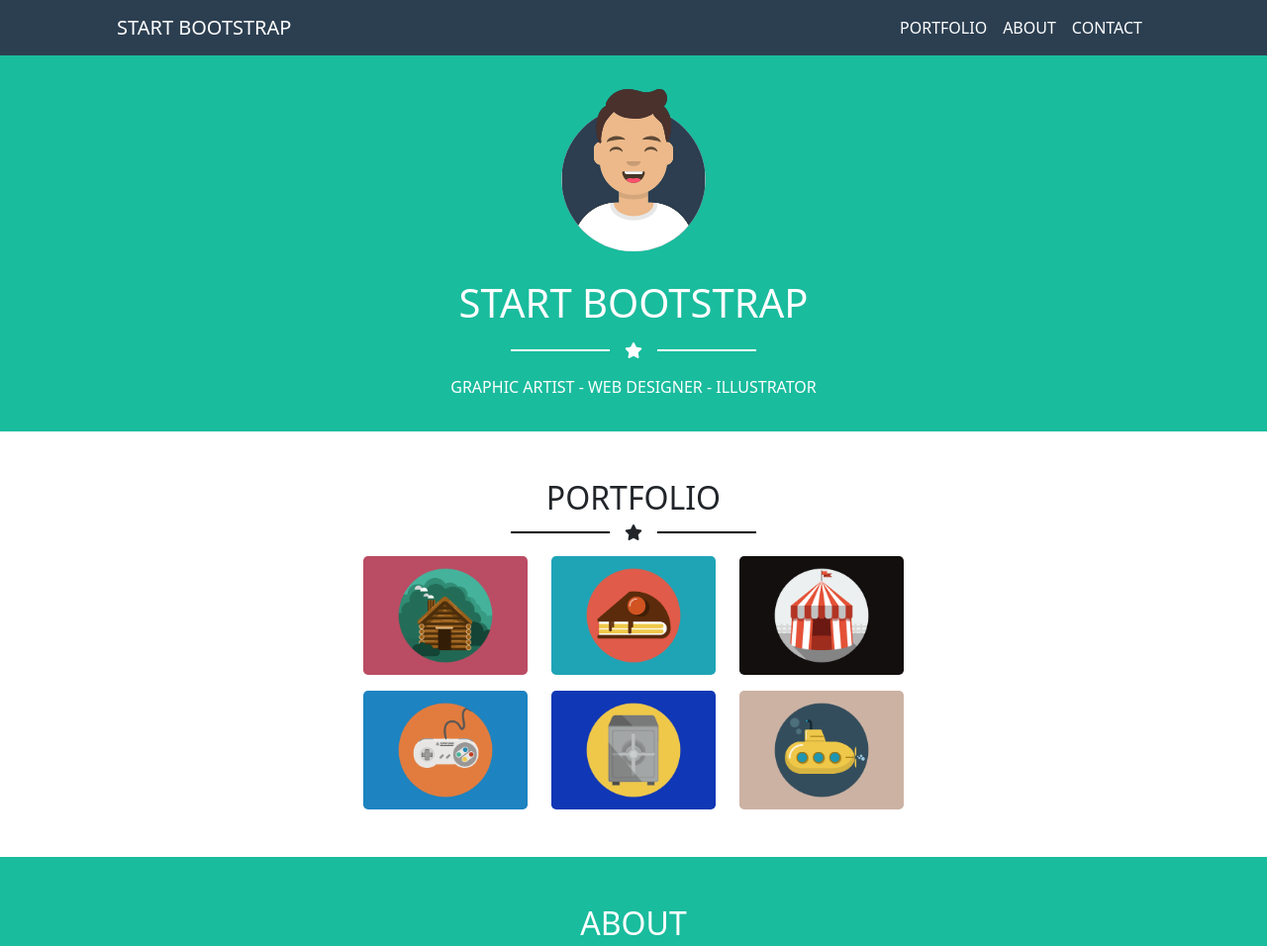
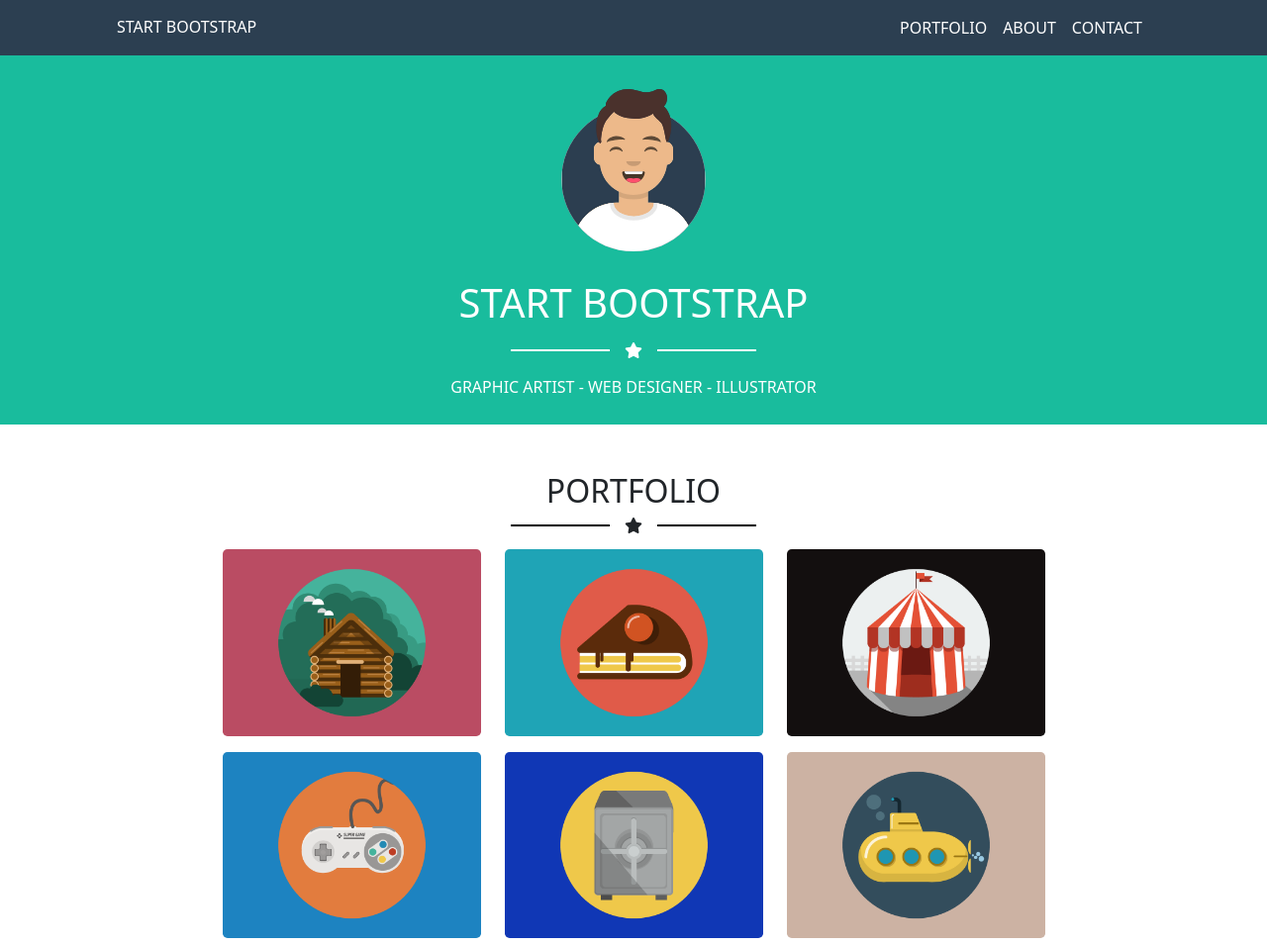
Before and after one commit to Al-E-00/html-css-bootstrap-freelancer, a plain HTML site: page index.html in a window 1280 px wide. Shown: the top 956 px of the page at 99% size. Drawn offline with nearby package versions, Linux system fonts and the light colour scheme.

Commit message:
navbar modified

```diff
--- a/index.html
+++ b/index.html
@@ -10,26 +10,28 @@
     <title>Bootstrap</title>
 </head>
 <body>
-    <header class="navbar-color">
-        <div class="container px-5">
-            <div class="row d-flex justify-content-between">
-                <div class="col ">
-                    <div class="navbar navbar-expand-lg">
-                        <div class="navbar-brand mb-0 h1">START BOOTSTRAP</div>
-                        <button class="navbar-toggler" type="button" data-toggle="collapse" data-target="#navbarNavAltMarkup" aria-controls="navbarNavAltMarkup" aria-expanded="false" aria-label="Toggle navigation">
-                        </button>
-                        <div class="collapse navbar-collapse d-flex justify-content-end" id="navbarNavAltMarkup">
-                            <div class="navbar-nav modified-link-color">
-                                <a class="nav-item nav-link active" href="#">PORTFOLIO</a>
-                                <a class="nav-item nav-link active" href="#">ABOUT</a>
-                                <a class="nav-item nav-link active" href="#">CONTACT</a>
-                            </div>
-                        </div>
+    <header>
+            <nav class="navbar navbar-expand-md navbar-dark bg-secondary">
+                <div class="container d-flex justify-content-between px-5">
+                    <div class="navbar-brand text-uppercase"><h6 class="mb-0">Start Bootstrap</h6></div>
+                    <button class="navbar-toggler" type="button" data-bs-toggle="collapse" data-bs-target="#navbarNav" aria-controls="navbarNav" aria-expanded="false" aria-label="Toggle navigation">
+                        <span class="navbar-toggler-icon"></span>
+                    </button>
+                    <div class="collapse navbar-collapse justify-content-end" id="navbarNav">
+                        <ul class="navbar-nav">
+                            <li class="nav-item">
+                                <a class="nav-link active text-uppercase" aria-current="page" href="#">Portfolio</a>
+                            </li>
+                            <li class="nav-item">
+                                <a href="#" class="nav-link active text-uppercase">About</a>
+                            </li>
+                            <li class="nav-item">
+                                <a href="#" class="nav-link active text-uppercase">Contact</a>
+                            </li>
+                        </ul>
                     </div>
                 </div>
-            </div>
-
-        </div>
+            </nav>
     </header>
     <main>
         <div class="green-section">
@@ -78,25 +80,25 @@
                     <div class="line line-blk"></div>
                 </div>
             </div>
-            <div class="row d-flex justify-content-center py-3">
-                <div class="col-2">
+            <div class="row d-flex justify-content-center py-3 flex-wrap">
+                <div class="col-md-3 col-s-6">
                     <img class="img-center-content" src="img/cabin.png" alt="Cabin img">
                 </div>
-                <div class="col-2">
+                <div class="col-md-3 col-s-6">
                     <img class="img-center-content" src="img/cake.png" alt="Cake img">
                 </div>
-                <div class="col-2">
+                <div class="col-md-3 col-s-6">
                     <img class="img-center-content" src="img/circus.png" alt="Circus img">
                 </div>
             </div>
-            <div class="row d-flex justify-content-center pb-5">
-                <div class="col-2">
+            <div class="row d-flex justify-content-center pb-5 flex-wrap">
+                <div class="col-md-3 col-md-3">
                     <img class="img-center-content" src="img/game.png" alt="Cabin img">
                 </div>
-                <div class="col-2">
+                <div class="col-md-3 col-md-3">
                     <img class="img-center-content" src="img/safe.png" alt="Cake img">
                 </div>
-                <div class="col-2">
+                <div class="col-md-3 col-md-3">
                     <img class="img-center-content" src="img/submarine.png" alt="Circus img">
                 </div>
             </div>
--- a/style.css
+++ b/style.css
@@ -1,3 +1,9 @@
+
+.bg-secondary {
+    background-color: #2C3F51!important;
+}
+
+
 
 .navbar-color {
     background-color: #2C3F51;
@@ -10,7 +16,6 @@
 
 .green-section {
     background-color: #19BC9D;
-    height: 380px;
     color: white;
 }
 
```
